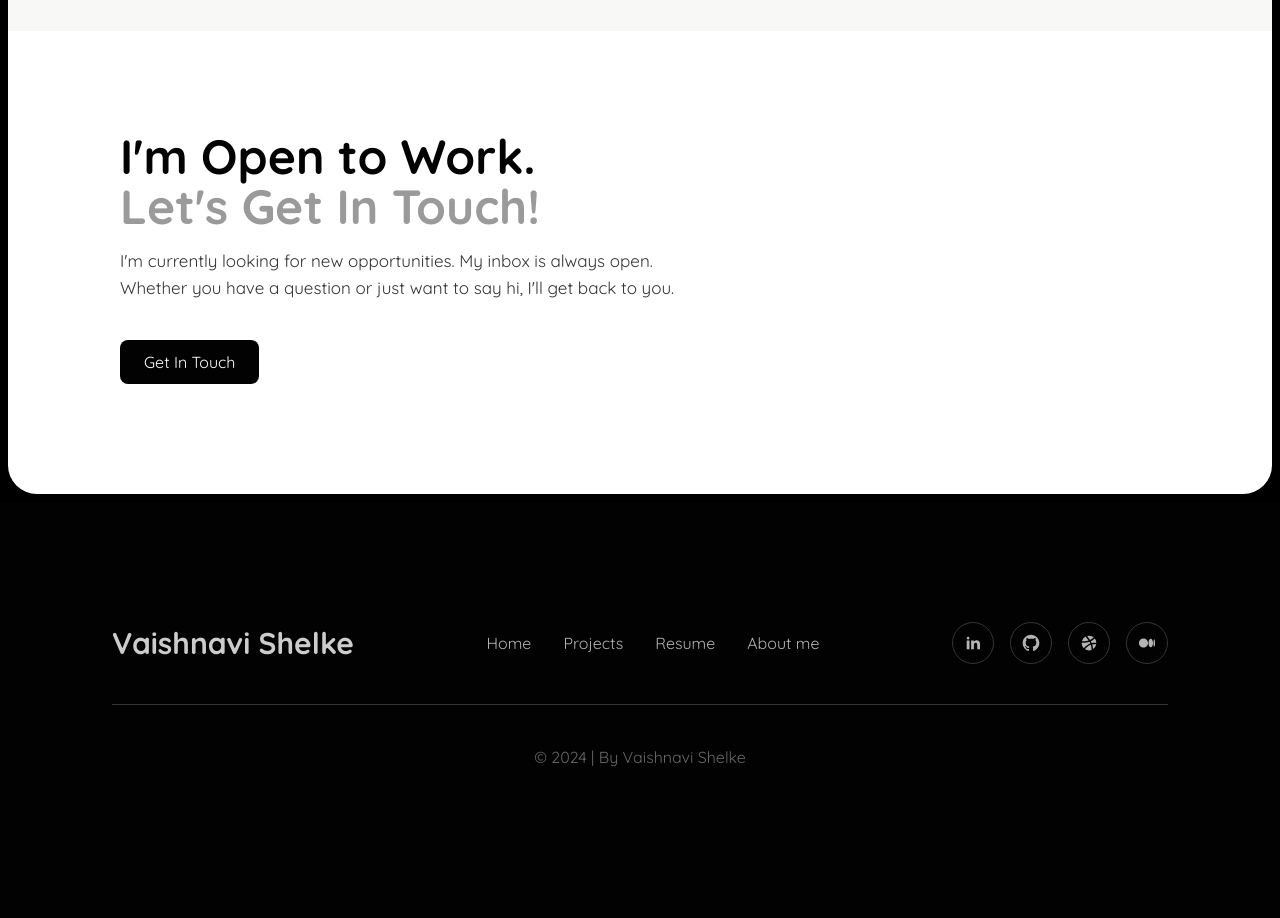
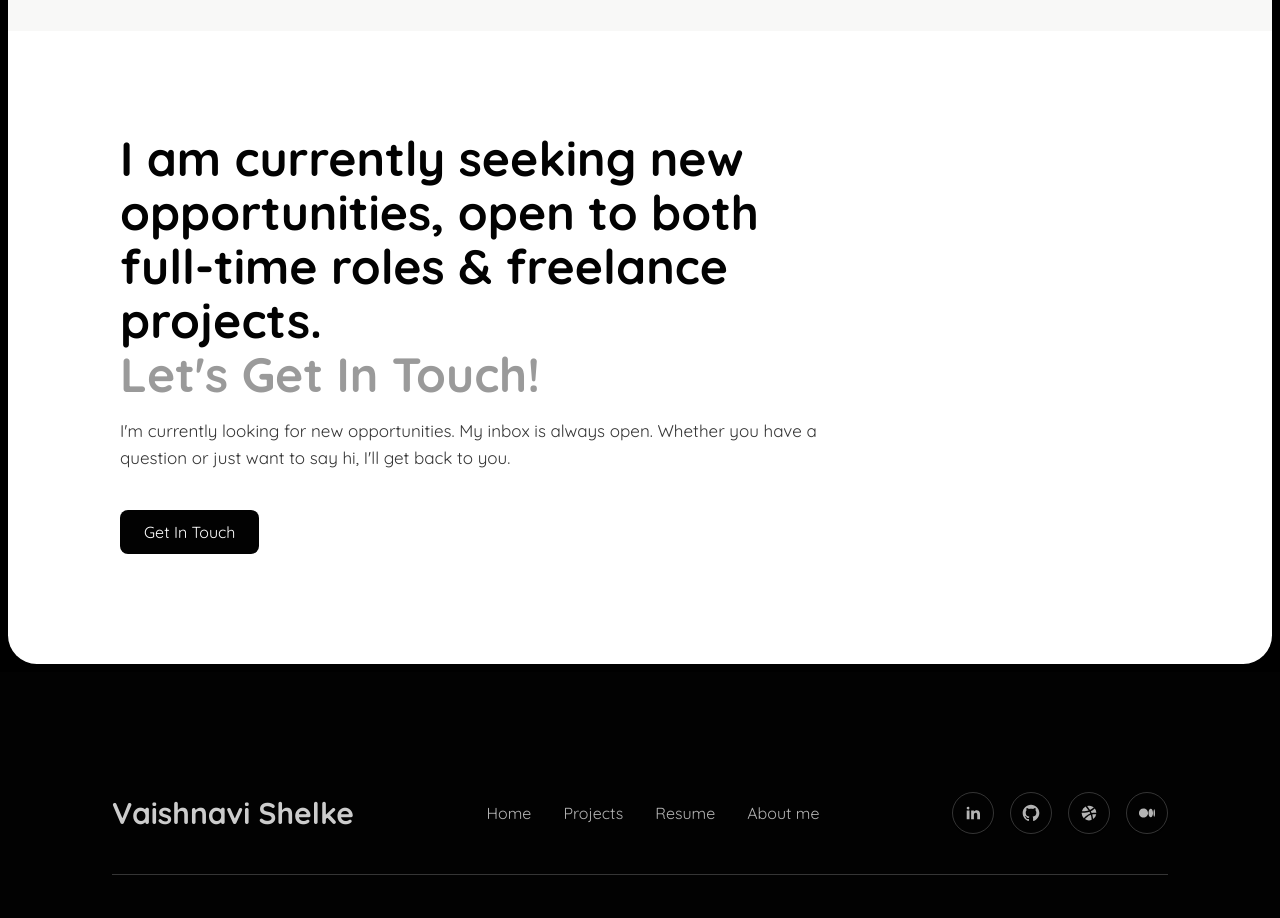
Before and after one commit to vaishnavishelke2021/My-Portfolio, a React (Vite) app: page / in a window 1280 px wide. Shown: the part 3560-4478 px from the top of the page. Before the commit the page ends 4449 px from the top, so only its background shows below. Built offline with nearby package versions, Linux system fonts and the light colour scheme.

Commit message:
GetInTouch.jsx: heading updated

```diff
--- a/src/components/GetInTouch.jsx
+++ b/src/components/GetInTouch.jsx
@@ -6,9 +6,10 @@ const GetInTouch = () => {
   const body = "Hello, I would like to get in touch regarding opportunities.";
 
   return (
-    <div className="w-full md:w-[80%] lg:w-[65%] p-5 py-9 md:py-20 lg:px-16 xl:px-28 mt-5 rounded-lg">
-      <h1 className="text-4xl w-[80%] md:text-5xl font-extrabold text-primary mb-4 md:leading-[50px]">
-        I'm Open to Work.{" "}
+    <div className="w-full md:w-[80%] lg:w-[75%] p-5 py-9 md:py-20 lg:px-16 xl:px-28 mt-5 rounded-lg">
+      <h1 className="text-4xl w-full md:text-5xl font-extrabold text-primary mb-4 md:leading-[54px]">
+        I am currently seeking new opportunities, open to both full-time roles
+        & freelance projects. <br />
         <span className="text-primary/40">Let's Get In Touch!</span>
       </h1>
       <p className="text-lg md:text-[17px] text-primary/80 mb-12 leading-relaxed">
```
